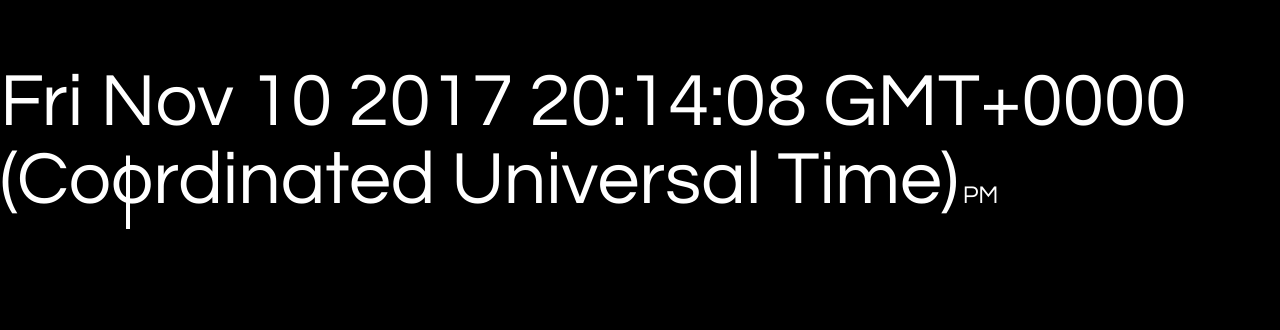
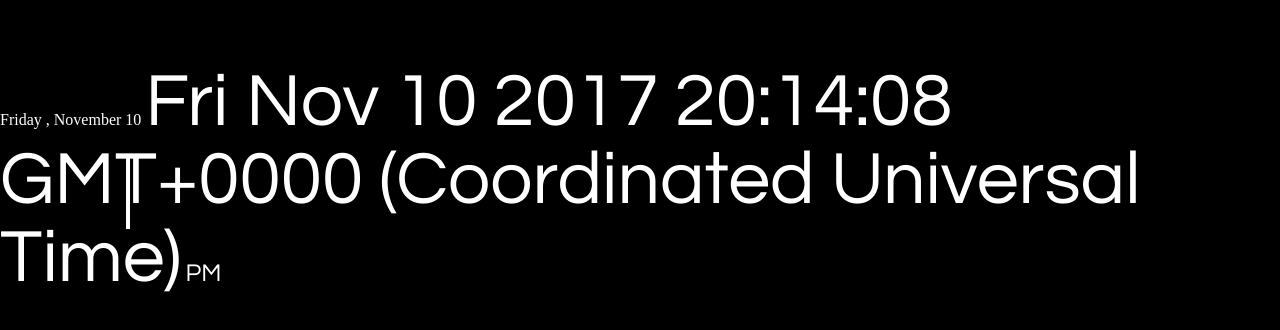
Before and after one commit to Amb1tion/Smart-Mirror, a website: page public/index.html in a window 1280 px wide. Drawn offline with Linux system fonts and the light colour scheme; no server answers.

Commit message:
added Date

```diff
--- a/public/index.html
+++ b/public/index.html
@@ -11,8 +11,9 @@
 <body>
 
 <div id="watch">
+    <span id="date" class = "words2"></span>
     <span id="time" class="numbers"></span>
-    <span id="clock" class="words"></span>
+    <span id="clock" class="words1"></span>
 </div>
 
 <div id="weather">
@@ -23,5 +24,7 @@
     <p id="Location"></p>
 </div>
 
+<div id="music">
+
 </body>
 </html>
--- a/public/scripts/mirror.js
+++ b/public/scripts/mirror.js
@@ -24,6 +24,7 @@ window.onload = () => {
         function weather(temp) {
             var req2 = request("https://api.darksky.net/forecast/"+"a5e319be3b436c691f6b413334f2099f"+"/24.9206,67.0703"+"?units=si",
                 function (){
+                    try {
                     var temp2=JSON.parse(this.responseText);
                     var tempH= document.getElementById("Temperature");
                     tempH.innerHTML=Math.floor(temp2.currently.temperature)+"°C";
@@ -33,20 +34,30 @@ window.onload = () => {
                     var skycons = new Skycons({"color": "white", "resizeClear": true});
                     skycons.set(document.getElementById("icon"),icon);
                     skycons.play();
-                    console.log(temp2)
+                    console.log(temp2);
+                }
+                catch (e) {
+                    console.log(e);
+                }
                 });
         }
         weather();
-
     });
     function time() {
         var d = new Date();
         var payload = d.toString("hh:mm");
         var mydiv = document.getElementById("time");
         var mydiv2= document.getElementById("clock");
+        var mydiv3= document.getElementById("date");
         mydiv.innerHTML= payload;
         var date = new Date();
+        var monthNames = ["January", "February", "March", "April", "May", "June",
+  "July", "August", "September", "October", "November", "December"
+];
+        var days = ['Sunday', 'Monday', 'Tuesday', 'Wednesday', 'Thursday', 'Friday', 'Saturday'];
+        mydiv3.innerHTML= days[date.getDay()] + " , " + monthNames[date.getMonth()] +" "+ date.getDate();
         mydiv2.innerHTML= date.getHours() >= 12 ? 'PM':'AM'
+
     }
     time()
     setInterval(() => {
--- a/public/styles.css
+++ b/public/styles.css
@@ -42,10 +42,15 @@ html {
     font-family: "Century Gothic";
     font-size: 75px;
 }
-
-.words {
+/*words1 = AM/PM
+words2= Date */
+.words1 {
     font-family: "Century Gothic";
     font-size: 25px;
+}
+
+.words2 {
+
 }
 
 #Temperature {
```
